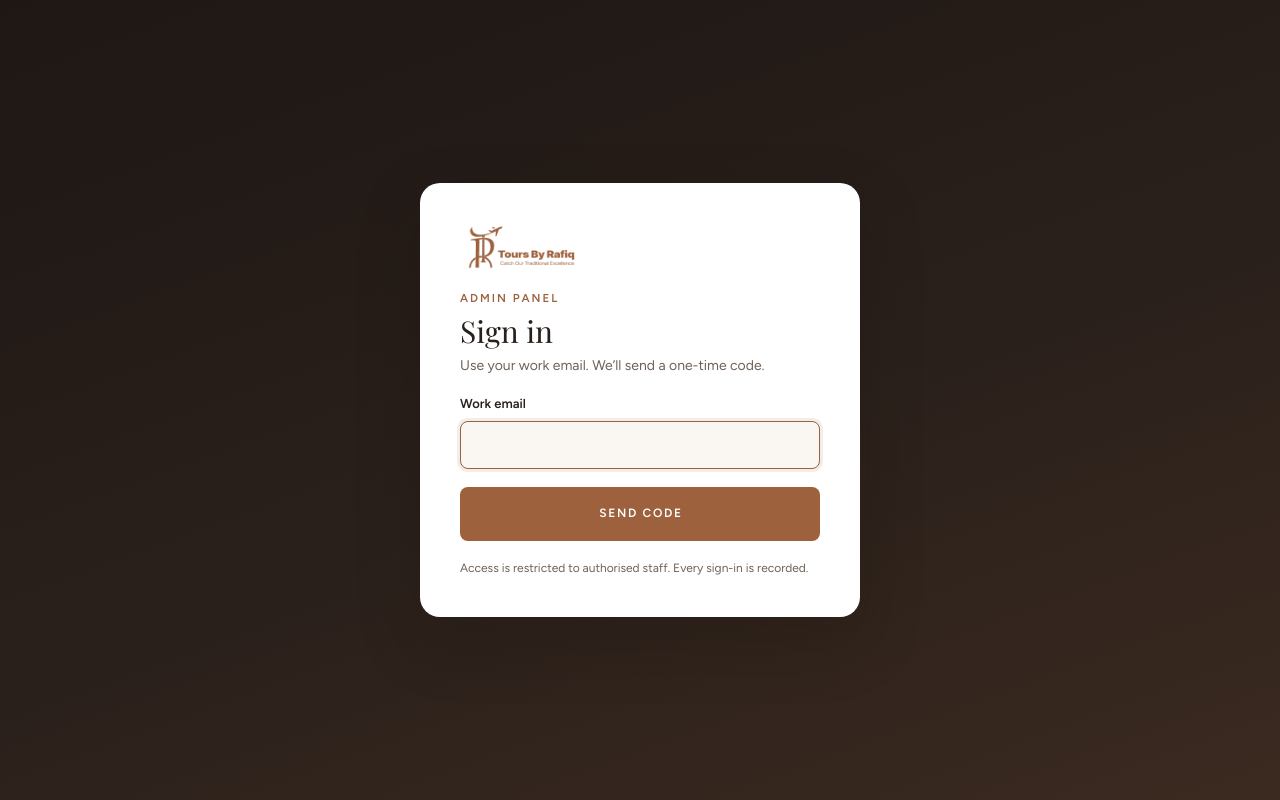
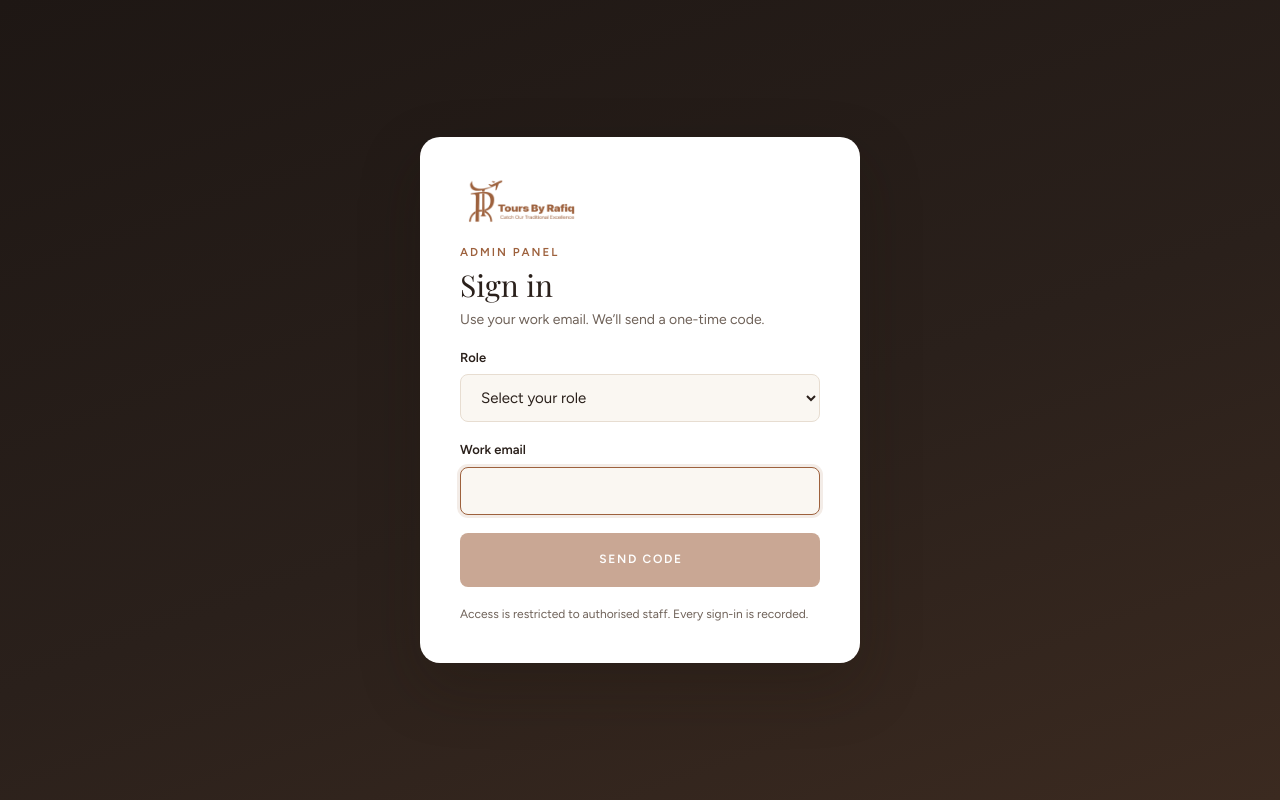
Before and after one commit to moomalnadeem/tourbyrafiq-admin, a Next.js app: page /login in a window 1280 px wide. Built offline with nearby package versions, Linux system fonts and the light colour scheme; a web font is replaced by a local one.

Commit message:
Admin login: Role dropdown (Super admin, Admin, Editor, Support, Finance)
Role is required and sent with the code request and verify; readable error
messages instead of technical ones. Guide panel login unchanged.

```diff
--- a/src/components/organisms/LoginScreen.tsx
+++ b/src/components/organisms/LoginScreen.tsx
@@ -1,19 +1,31 @@
 'use client';
 import { useRouter } from 'next/navigation';
 import { useState } from 'react';
-import { Button, FormField, Input, Logo } from '@/components/atoms';
+import { Button, FormField, Input, Logo, Select } from '@/components/atoms';
 import { OtpInput } from '@/components/molecules/OtpInput';
+
+/** Admin panel roles (staff only). The email must hold exactly the selected role. */
+const STAFF_ROLES: { value: string; label: string }[] = [
+  { value: 'super_admin', label: 'Super admin' },
+  { value: 'admin', label: 'Admin' },
+  { value: 'editor', label: 'Editor' },
+  { value: 'support', label: 'Support' },
+  { value: 'finance', label: 'Finance' },
+];
 
 /** Admin sign in & 2-step verification (Figma AD0) — also used for the tour guide panel. */
 export function LoginScreen({ portal }: { portal: 'admin' | 'guide' }) {
   const [step, setStep] = useState<'email' | 'code'>('email');
   const [email, setEmail] = useState(''); const [code, setCode] = useState('');
+  const [role, setRole] = useState('');
   const [err, setErr] = useState(''); const [busy, setBusy] = useState(false);
   const router = useRouter();
 
   async function call(path: string, body: any) {
     const r = await fetch(path, { method: 'POST', headers: { 'Content-Type': 'application/json' }, body: JSON.stringify(body) });
-    const d = await r.json(); if (!r.ok) throw new Error(d.message); return d;
+    const d = await r.json().catch(() => ({}));
+    if (!r.ok) throw new Error(r.status >= 500 || !d.message ? 'We couldn’t reach the server. Please try again in a moment.' : d.message);
+    return d;
   }
 
   return (
@@ -22,8 +34,9 @@ export function LoginScreen({ portal }: { portal: 'admin' | 'guide' }) {
         onSubmit={async (e) => {
           e.preventDefault(); setErr(''); setBusy(true);
           try {
-            if (step === 'email') { await call('/api/auth/otp', { email, portal }); setStep('code'); }
-            else { await call('/api/auth/verify', { email, code, portal }); router.replace(portal === 'guide' ? '/guide' : '/'); router.refresh(); }
+            const accountType = portal === 'admin' ? role : 'guide';
+            if (step === 'email') { await call('/api/auth/otp', { email, portal, accountType }); setStep('code'); }
+            else { await call('/api/auth/verify', { email, code, portal, accountType }); router.replace(portal === 'guide' ? '/guide' : '/'); router.refresh(); }
           } catch (e: any) { setErr(e.message); } finally { setBusy(false); }
         }}>
         <Logo width={120} href={null} />
@@ -32,11 +45,21 @@ export function LoginScreen({ portal }: { portal: 'admin' | 'guide' }) {
           <h1 style={{ fontFamily: 'var(--f-serif)', fontSize: 30 }}>{step === 'email' ? 'Sign in' : 'Two-step verification'}</h1>
           <p style={{ color: 'var(--c-muted)', fontSize: 14 }}>{step === 'email' ? 'Use your work email. We’ll send a one-time code.' : `Enter the 6-digit code sent to ${email}.`}</p>
         </div>
+        {step === 'email' && portal === 'admin' && (
+          <FormField label="Role">
+            {(id) => (
+              <Select id={id} required value={role} onChange={(e) => { setRole(e.target.value); setErr(''); }}>
+                <option value="" disabled>Select your role</option>
+                {STAFF_ROLES.map((r) => <option key={r.value} value={r.value}>{r.label}</option>)}
+              </Select>
+            )}
+          </FormField>
+        )}
         {step === 'email'
           ? <FormField label="Work email">{(id) => <Input id={id} type="email" required autoFocus autoComplete="username" value={email} onChange={(e) => setEmail(e.target.value)} />}</FormField>
           : <OtpInput value={code} onChange={setCode} autoFocus />}
         {err && <p role="alert" style={{ color: 'var(--c-bad)', fontSize: 13 }}>{err}</p>}
-        <Button type="submit" size="lg" full disabled={busy || (step === 'code' && code.length !== 6)}>{busy ? 'Please wait…' : step === 'email' ? 'Send code' : 'Verify & sign in'}</Button>
+        <Button type="submit" size="lg" full disabled={busy || (step === 'email' && portal === 'admin' && !role) || (step === 'code' && code.length !== 6)}>{busy ? 'Please wait…' : step === 'email' ? 'Send code' : 'Verify & sign in'}</Button>
         {step === 'code' && <button type="button" onClick={() => { setStep('email'); setCode(''); }} style={{ border: 0, background: 'none', color: 'var(--c-brand)', textDecoration: 'underline' }}>Use a different email</button>}
         <p style={{ fontSize: 12, color: 'var(--c-muted)' }}>Access is restricted to authorised staff. Every sign-in is recorded.</p>
       </form>
--- a/src/lib/server/bff.ts
+++ b/src/lib/server/bff.ts
@@ -56,3 +56,9 @@ export async function proxy(req: NextRequest, segments: string[], rules: ProxyRu
 export function json(data: unknown, status = 200) {
   return NextResponse.json(data ?? {}, { status, headers: { 'Cache-Control': 'no-store' } });
 }
+
+/** Role options per portal — the email must hold exactly the chosen role (checked before a code is sent). */
+const PORTAL_ROLES: Record<string, string[]> = { admin: ['super_admin', 'admin', 'editor', 'support', 'finance'], guide: ['guide'] };
+export function portalRole(portal: string, accountType: unknown): string | undefined {
+  return typeof accountType === 'string' && PORTAL_ROLES[portal]?.includes(accountType) ? accountType : undefined;
+}
```
Also changed, not shown: src/app/api/auth/otp/route.ts (+5 -3 lines), src/app/api/auth/verify/route.ts (+5 -3 lines).
